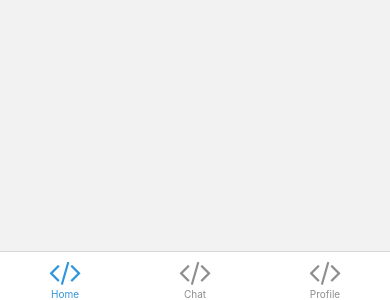
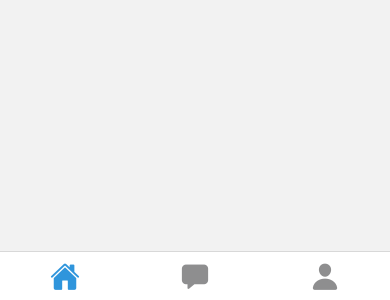
Before and after one commit to jheavejimenez/ethglobal-karma, a React Native app: screen /Root in a window 390 px wide. Shown: the part 544-844 px from the top of the page. Built offline with nearby package versions, Linux system fonts and the light colour scheme; what expo-linking would draw is missing.

Commit message:
revamp navigation bar

```diff
--- a/navigation/HomeTabNavigator.tsx
+++ b/navigation/HomeTabNavigator.tsx
@@ -1,4 +1,4 @@
-import { FontAwesome } from '@expo/vector-icons';
+import { FontAwesome, Ionicons } from '@expo/vector-icons';
 import { createBottomTabNavigator } from '@react-navigation/bottom-tabs';
 import * as React from 'react';
 import Colors from '../constants/Colors';
@@ -17,27 +17,28 @@ export default function HomeTabNavigator() {
             initialRouteName="Home"
             screenOptions={{
                 tabBarActiveTintColor: Colors[colorScheme].tint,
-                headerShown: false
+                headerShown: false,
+                tabBarShowLabel: false
             }}>
             <BottomTab.Screen
                 name="Home"
                 component={HomeScreen}
                 options={{
-                    tabBarIcon: ({ color }) => <TabBarIcon name="code" color={color} />,
+                    tabBarIcon: ({ color }) => <TabBarIcon name="home" color={color} />,
                 }}
             />
             <BottomTab.Screen
                 name="Chat"
                 component={HomeScreen}
                 options={{
-                    tabBarIcon: ({ color }) => <TabBarIcon name="code" color={color} />,
+                    tabBarIcon: ({ color }) => <TabBarIcon name="chatbox" color={color} />,
                 }}
             />
             <BottomTab.Screen
                 name="Profile"
                 component={HomeScreen}
                 options={{
-                    tabBarIcon: ({ color }) => <TabBarIcon name="code" color={color} />,
+                    tabBarIcon: ({ color }) => <TabBarIcon name="person" color={color} />,
                 }}
             />
         </BottomTab.Navigator>
@@ -48,8 +49,8 @@ export default function HomeTabNavigator() {
  * You can explore the built-in icon families and icons on the web at https://icons.expo.fyi/
  */
 function TabBarIcon(props: {
-    name: React.ComponentProps<typeof FontAwesome>['name'];
+    name: React.ComponentProps<typeof Ionicons>['name'];
     color: string;
 }) {
-    return <FontAwesome size={30} style={{ marginBottom: -3 }} {...props} />;
+    return <Ionicons size={30} style={{ marginBottom: -3 }} {...props} />;
 }
--- a/package.json
+++ b/package.json
@@ -16,6 +16,7 @@
   "dependencies": {
     "@expo/vector-icons": "^12.0.0",
     "@react-navigation/bottom-tabs": "^6.0.5",
+    "@react-navigation/material-bottom-tabs": "^6.1.1",
     "@react-navigation/native": "^6.0.2",
     "@react-navigation/native-stack": "^6.1.0",
     "expo": "~44.0.0",
@@ -29,16 +30,18 @@
     "react": "17.0.1",
     "react-dom": "17.0.1",
     "react-native": "0.64.3",
+    "react-native-paper": "^4.11.2",
     "react-native-safe-area-context": "3.3.2",
     "react-native-screens": "~3.10.1",
+    "react-native-vector-icons": "^9.1.0",
     "react-native-web": "0.17.1"
   },
   "devDependencies": {
     "@babel/core": "^7.12.9",
     "@types/react": "~17.0.21",
     "@types/react-native": "~0.64.12",
+    "jest": "^26.6.3",
     "jest-expo": "~44.0.1",
-    "jest": "^26.6.3",
     "react-test-renderer": "17.0.1",
     "typescript": "~4.3.5"
   },
```
Also changed, not shown: 1 other file (tests, documents, lock files or other folders).
